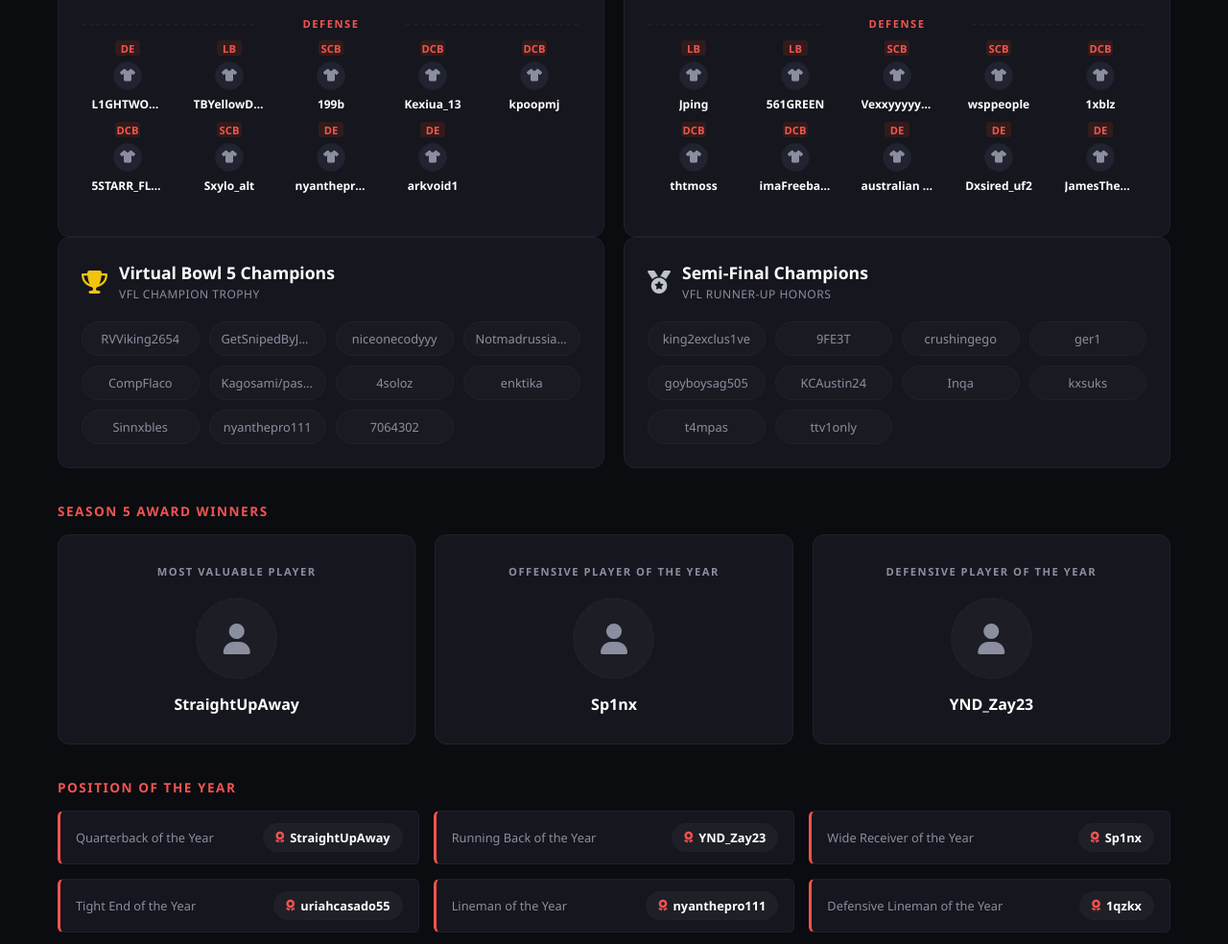
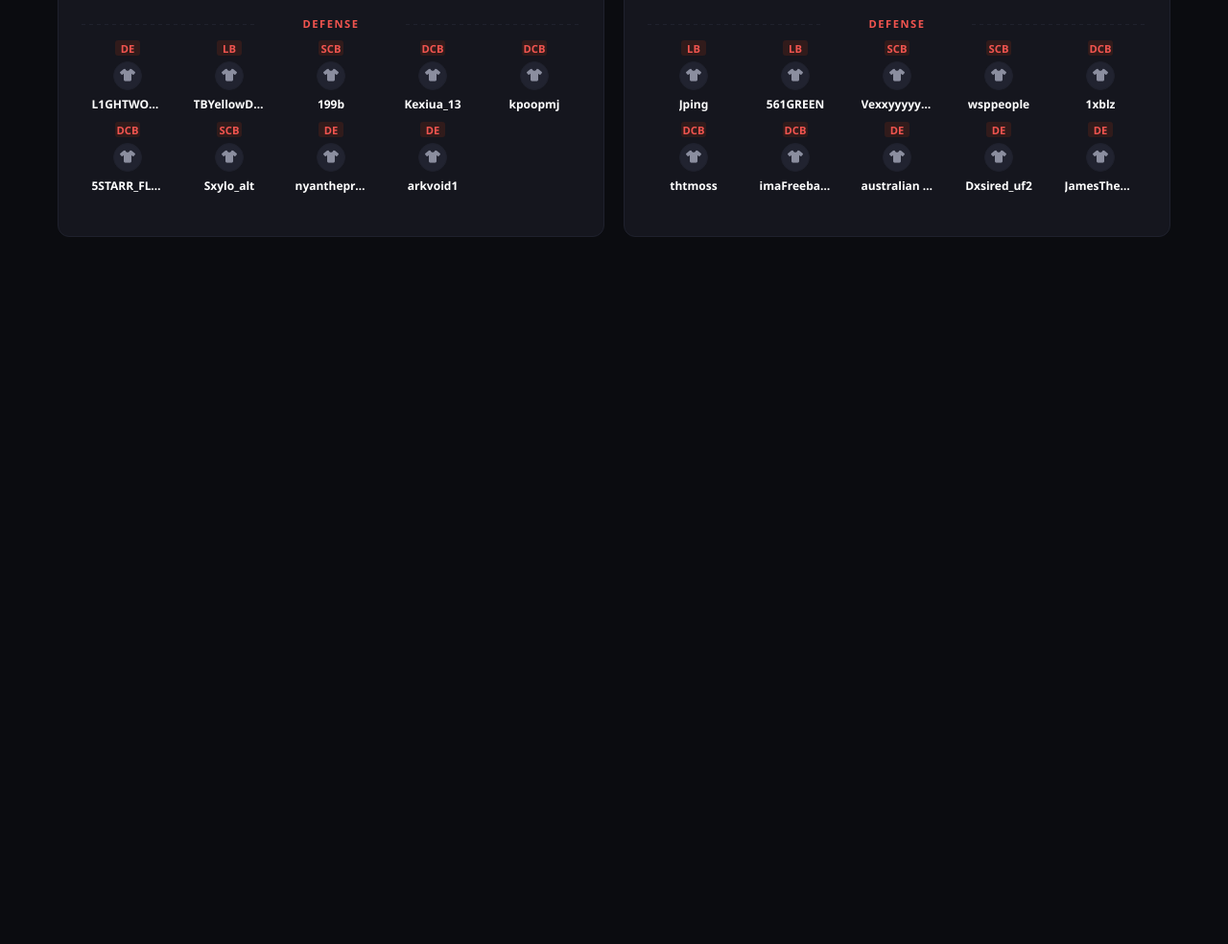
Before and after one commit to Tweaked2024/vfl-rblx, a plain HTML site: page champions-awards.html in a window 1280 px wide. Shown: the part 1811-2795 px from the top of the page at 96% size. After the commit the page ends 2108 px from the top, so only its background shows below. Drawn offline with Linux system fonts and the light colour scheme.

Commit message:
Update champions-awards.html

```diff
--- a/champions-awards.html
+++ b/champions-awards.html
@@ -692,7 +692,7 @@
 <!-- ========================================== -->
   <!-- SEASON 5 PAGE (Active by Default)          -->
   <!-- ========================================== -->
-  <div id="page-s5" class="season-page active-page">
+  <div id="page-s5" class="season-page">
     <div class="champions-grid">
       <div class="champ-card">
         <div class="champ-header">
```
